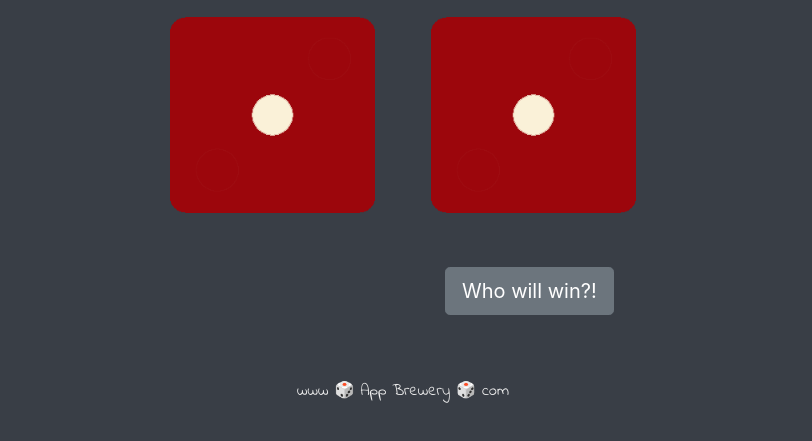
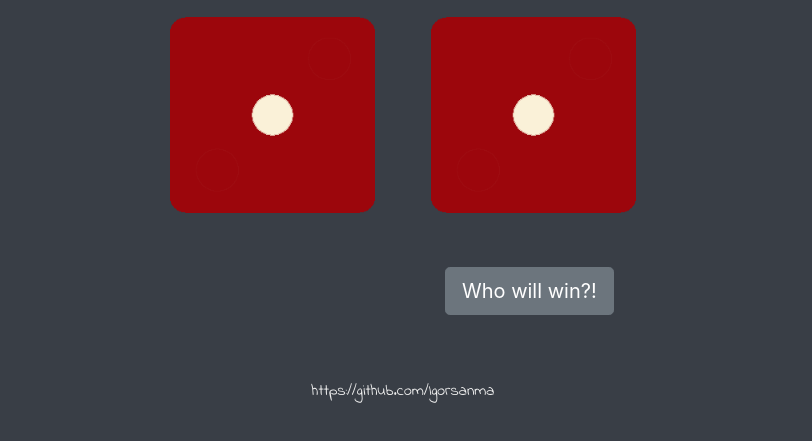
Before and after one commit to Igorsanma/Dice-game-bUtToN, a plain HTML site: page index.html in a window 1280 px wide. Shown: the part 265-706 px from the top of the page, without its empty margins (237-1049 px from the left). Drawn offline with nearby package versions, Linux system fonts and the light colour scheme.

Commit message:
Update index.html

```diff
--- a/index.html
+++ b/index.html
@@ -34,6 +34,6 @@
   </body>
 
   <footer>
-    www 🎲 App Brewery 🎲 com
+    https://github.com/Igorsanma
   </footer>
 </html>
```
